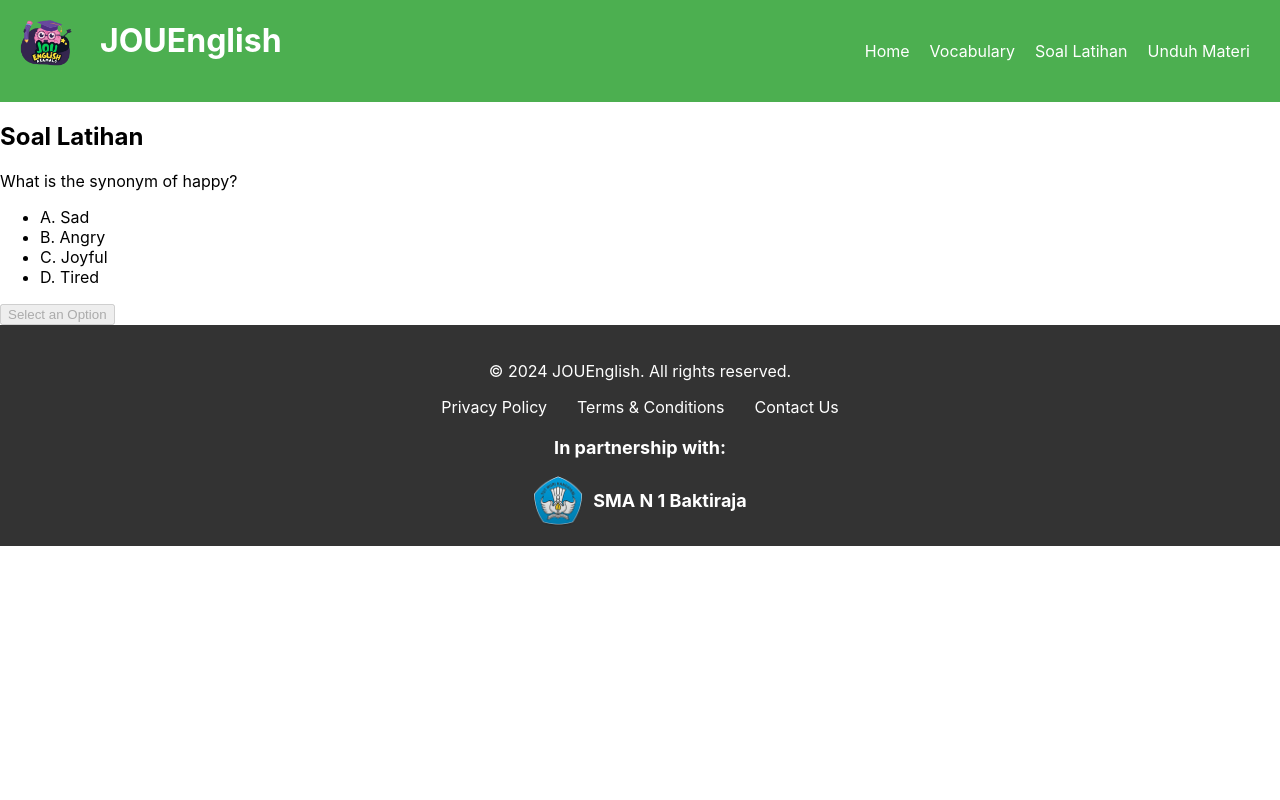
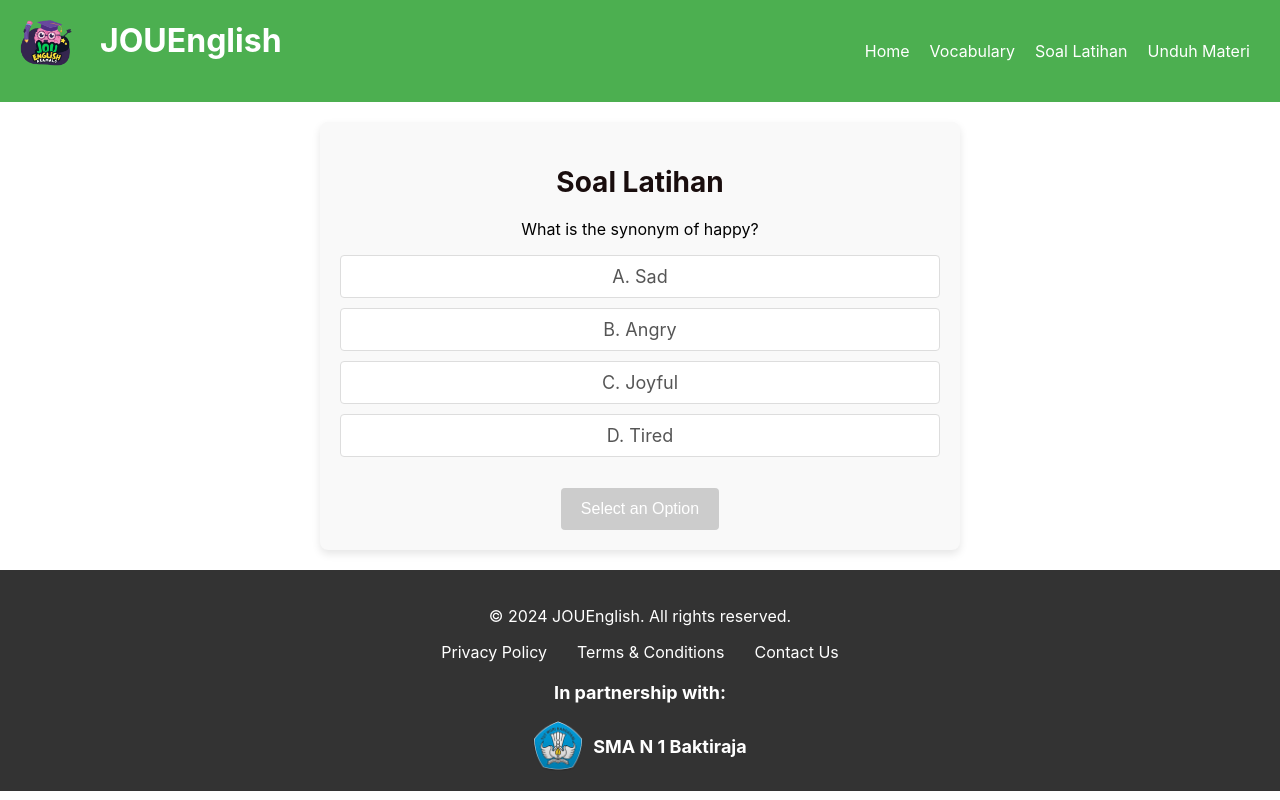
Before and after one commit to nicky19-manullang/Proyek-PSW1, a React (Create React App) app: page /questions in a window 1280 px wide. Built offline with nearby package versions, Linux system fonts and the light colour scheme.

Commit message:
Update Questions.css

```diff
--- a/src/styles/Questions.css
+++ b/src/styles/Questions.css
@@ -0,0 +1,86 @@
+/* Styling untuk container soal */
+.section.questions {
+    padding: 20px;
+    text-align: center;
+    background-color: #f9f9f9;
+    border-radius: 8px;
+    box-shadow: 0 4px 8px rgba(0, 0, 0, 0.1);
+    max-width: 600px;
+    margin: 20px auto;
+  }
+
+  /* Judul bagian */
+  .questions h2 {
+    font-size: 28px;
+    color: #190d0d;
+    margin-bottom: 20px;
+  }
+
+  /* Daftar opsi jawaban */
+  .question ul {
+    list-style-type: none;
+    padding: 0;
+  }
+
+  .question li {
+    margin: 10px 0;
+    padding: 10px 15px;
+    font-size: 18px;
+    color: #555;
+    background: #fff;
+    border: 1px solid #ddd;
+    border-radius: 4px;
+    cursor: pointer;
+    transition: all 0.3s ease;
+  }
+
+  .question li:hover {
+    background-color: #f0f8ff;
+    box-shadow: 0 2px 6px rgba(0, 0, 0, 0.2);
+  }
+
+  .option.selected {
+    background-color: #d0e8ff;
+    border-color: #007bff;
+    color: #007bff;
+    font-weight: bold;
+  }
+
+  /* Tombol untuk mengecek jawaban */
+  .check-answer,
+  .next-question {
+    background-color: #4caf50;
+    color: white;
+    border: none;
+    padding: 12px 20px;
+    font-size: 16px;
+    border-radius: 4px;
+    cursor: pointer;
+    margin-top: 15px;
+    transition: all 0.3s ease;
+  }
+
+  .check-answer:hover,
+  .next-question:hover {
+    background-color: #45a049;
+  }
+
+  .check-answer:disabled {
+    background-color: #ccc;
+    cursor: not-allowed;
+  }
+
+  /* Umpan balik untuk jawaban */
+  .feedback {
+    margin-top: 15px;
+    font-size: 18px;
+    font-weight: bold;
+  }
+
+  .feedback.correct {
+    color: #28a745;
+  }
+
+  .feedback.incorrect {
+    color: #dc3545;
+}
```
